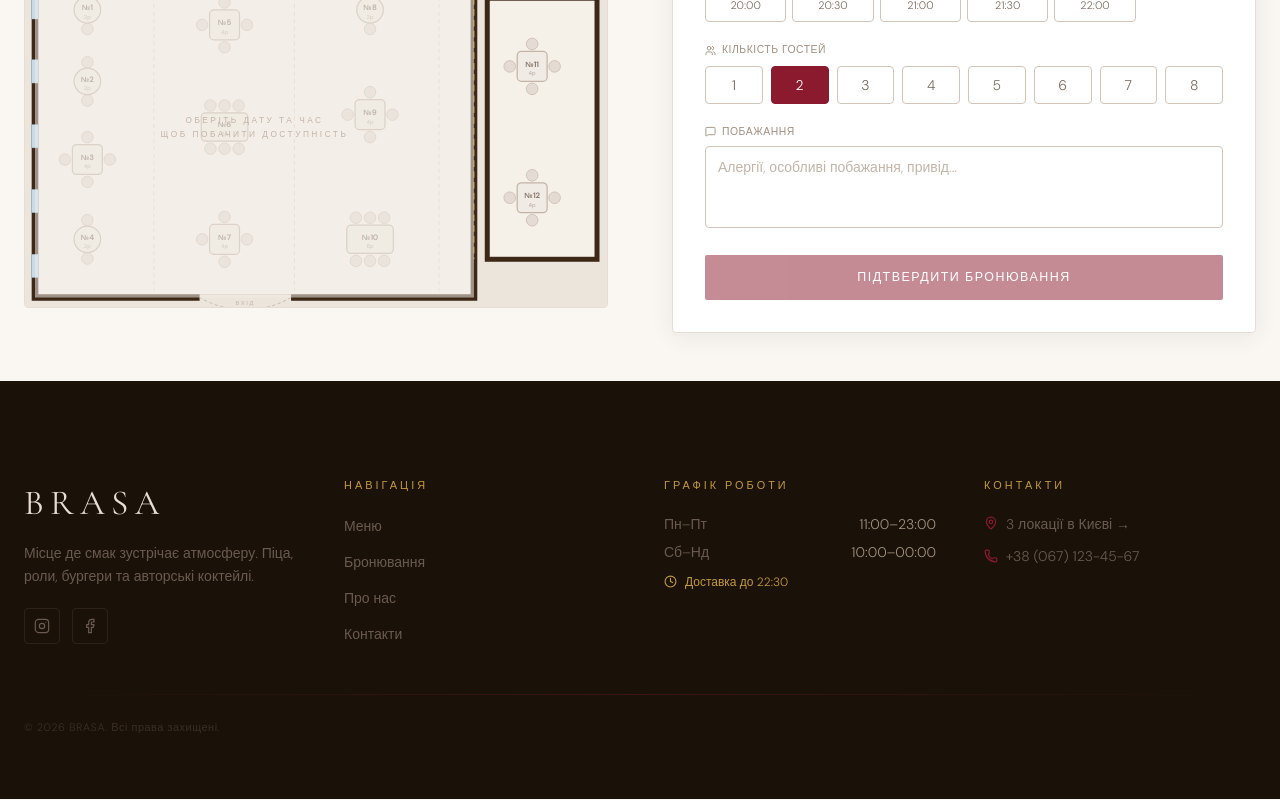
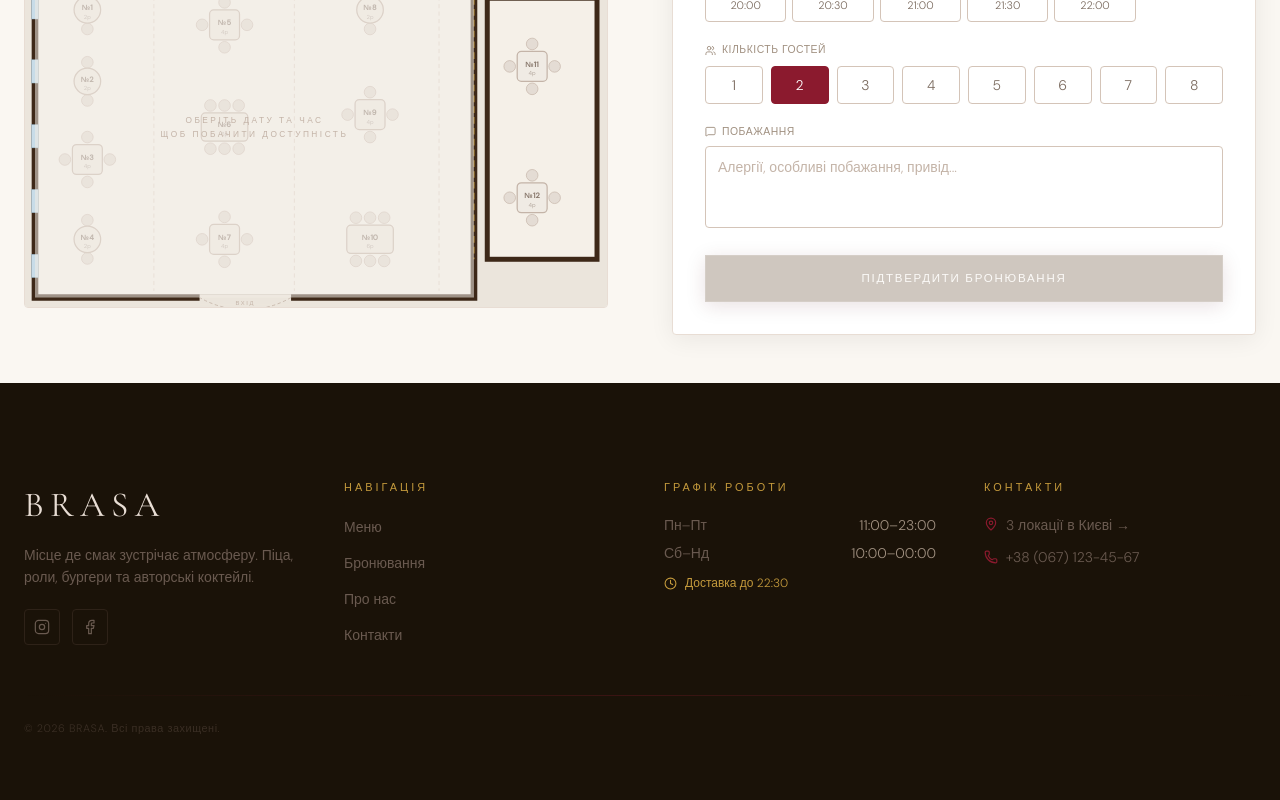
Before and after one commit to danylonahorniuk/brasa-cafe, a Next.js app: page /booking in a window 1280 px wide. Shown: the part 858-1658 px from the top of the page. Built offline with nearby package versions, Linux system fonts and the light colour scheme.

Commit message:
booking: update submit button style, white success bg

```diff
--- a/src/app/booking/page.tsx
+++ b/src/app/booking/page.tsx
@@ -300,14 +300,11 @@ export default function BookingPage() {
 
   if (submitted) {
     return (
-      <div className="pt-20 min-h-screen flex items-center justify-center px-6" style={{ background: "#faf7f2" }}>
+      <div className="pt-20 min-h-screen flex items-center justify-center px-6" style={{ background: "#ffffff" }}>
         <div className="text-center max-w-md">
-          <div className="w-20 h-20 rounded-full flex items-center justify-center mx-auto mb-6"
-            style={{ background: "rgba(139,26,46,0.08)", border: "1px solid rgba(139,26,46,0.2)" }}>
-            <CheckCircle size={36} color="#8b1a2e" />
-          </div>
-          <h1 className="text-4xl mb-3" style={{ fontFamily: "var(--font-cormorant), serif", fontWeight: 300, color: "#1c1410" }}>
-            Бронювання підтверджено!
+          <CheckCircle size={40} color="#8b1a2e" strokeWidth={1.2} className="mx-auto mb-6" />
+          <h1 style={{ fontFamily: "var(--font-cormorant), serif", fontWeight: 300, fontSize: "clamp(2rem, 5vw, 3rem)", color: "#1c1410", marginBottom: "1rem" }}>
+            Бронювання підтверджено
           </h1>
           <p className="mb-1 text-sm" style={{ color: "#7a6a5e" }}>
             {form.date} о {form.time} · {form.guests} {form.guests === 1 ? "гість" : "гостей"}
@@ -317,7 +314,20 @@ export default function BookingPage() {
             <p className="mb-1 text-sm" style={{ color: "#7a6a5e" }}>Столик {selectedTable.label} · {selectedTable.zone}</p>
           )}
           <p className="mb-8 text-sm" style={{ color: "#a09080" }}>Ми зателефонуємо для підтвердження</p>
-          <a href="/" className="btn-primary">← На головну</a>
+          <a href="/" style={{
+            display: "inline-flex",
+            alignItems: "center",
+            gap: "0.5rem",
+            padding: "0.75rem 1.8rem",
+            background: "linear-gradient(135deg, #6b1220 0%, #4e0d18 100%)",
+            color: "#faf7f2",
+            fontSize: "0.72rem",
+            letterSpacing: "0.16em",
+            textTransform: "uppercase",
+            textDecoration: "none",
+            border: "1px solid rgba(255,255,255,0.12)",
+            boxShadow: "0 4px 20px rgba(80,14,28,0.3)",
+          }}>← На головну</a>
         </div>
       </div>
     );
@@ -560,7 +570,22 @@ export default function BookingPage() {
 
             <button type="submit"
               disabled={loading || !form.time || !form.date || !form.tableId}
-              className="btn-primary w-full justify-center disabled:opacity-50 disabled:cursor-not-allowed">
+              style={{
+                width: "100%",
+                padding: "0.875rem",
+                background: !form.time || !form.date || !form.tableId || loading
+                  ? "#a09080"
+                  : "linear-gradient(135deg, #6b1220 0%, #4e0d18 100%)",
+                color: "#faf7f2",
+                fontSize: "0.72rem",
+                letterSpacing: "0.15em",
+                textTransform: "uppercase",
+                border: "1px solid rgba(255,255,255,0.12)",
+                boxShadow: "0 4px 20px rgba(80,14,28,0.25)",
+                cursor: !form.time || !form.date || !form.tableId || loading ? "not-allowed" : "pointer",
+                transition: "all 0.2s ease",
+                opacity: !form.time || !form.date || !form.tableId ? 0.5 : 1,
+              }}>
               {loading ? "Бронюємо..." : "Підтвердити бронювання"}
             </button>
 
```
